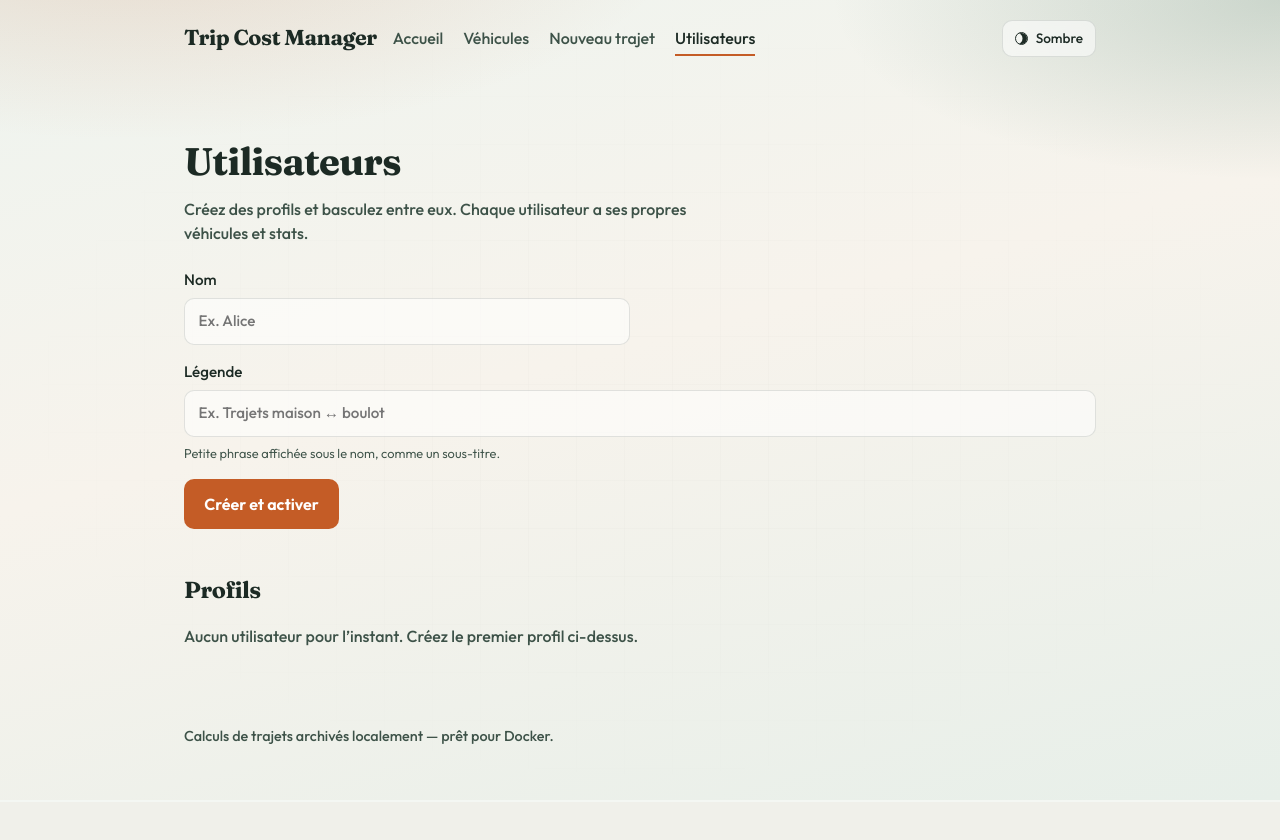
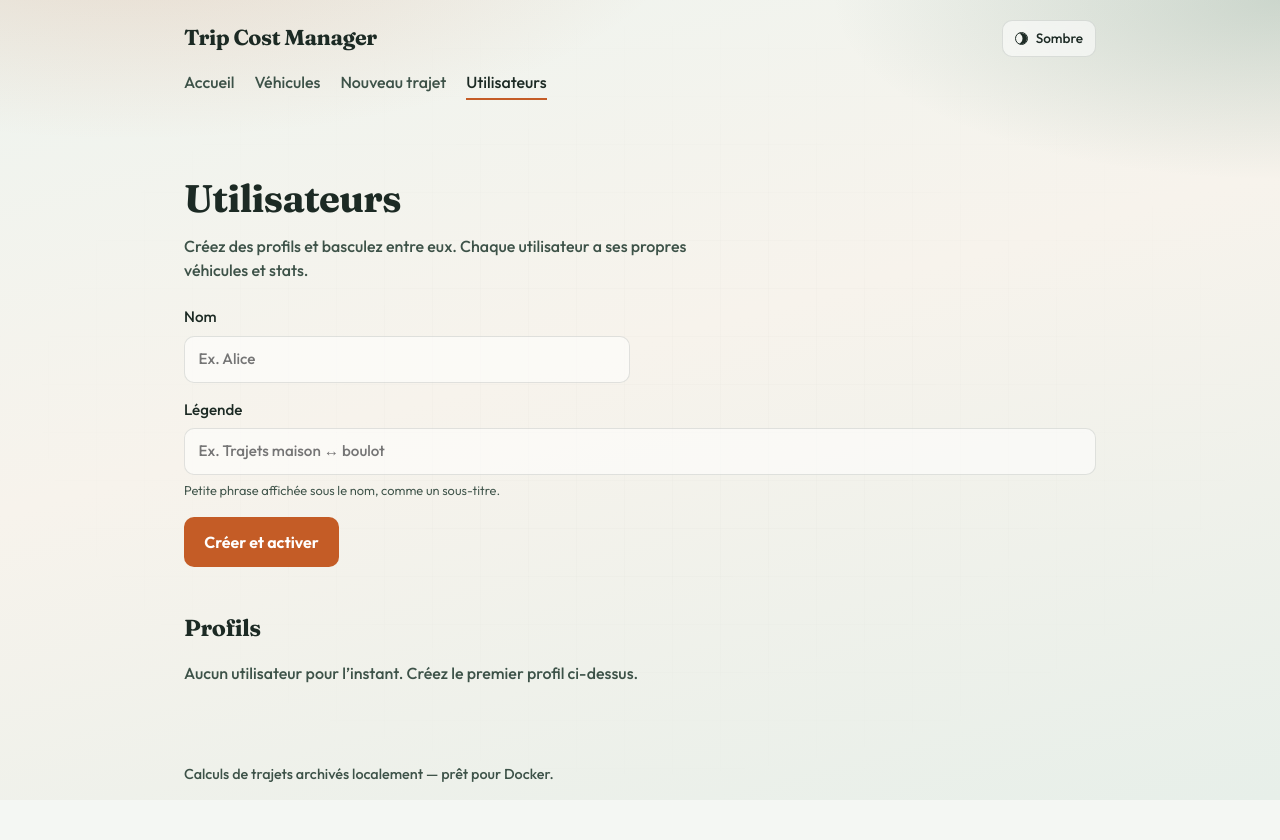
Before and after one commit to ElPaul0/Trip_cost_manager, a FastAPI app: page /users in a window 1280 px wide. Before the commit the page ends 744 px from the top, so only its background shows below. Run offline with FastAPI, Linux system fonts and the light colour scheme.

Commit message:
Fix dark mode default and pin theme toggle top-right.

```diff
--- a/app/static/style.css
+++ b/app/static/style.css
@@ -103,19 +103,23 @@ a:hover {
   margin: 0 auto;
   padding: 1.25rem 1.5rem 0.5rem;
   display: flex;
-  flex-wrap: wrap;
+  flex-direction: column;
+  gap: 0.85rem;
+}
+
+.header-top {
+  display: flex;
   align-items: center;
   justify-content: space-between;
   gap: 1rem;
 }
 
-.header-tools {
+.header-bottom {
   display: flex;
   flex-wrap: wrap;
   align-items: center;
-  justify-content: flex-end;
-  gap: 0.75rem 1rem;
-  margin-left: auto;
+  justify-content: space-between;
+  gap: 0.75rem 1.25rem;
 }
 
 .user-chip {
--- a/app/templates/base.html
+++ b/app/templates/base.html
@@ -1,5 +1,5 @@
 <!DOCTYPE html>
-<html lang="fr">
+<html lang="fr" data-theme="light">
 <head>
   <meta charset="UTF-8">
   <meta name="viewport" content="width=device-width, initial-scale=1.0">
@@ -8,10 +8,11 @@
     (function () {
       try {
         var stored = localStorage.getItem("tcm-theme");
-        var theme = stored === "dark" || stored === "light"
-          ? stored
-          : (window.matchMedia("(prefers-color-scheme: dark)").matches ? "dark" : "light");
-        document.documentElement.setAttribute("data-theme", theme);
+        if (stored === "dark" || stored === "light") {
+          document.documentElement.setAttribute("data-theme", stored);
+        } else {
+          document.documentElement.setAttribute("data-theme", "light");
+        }
       } catch (e) {
         document.documentElement.setAttribute("data-theme", "light");
       }
@@ -20,19 +21,25 @@
   <link rel="preconnect" href="https://fonts.googleapis.com">
   <link rel="preconnect" href="https://fonts.gstatic.com" crossorigin>
   <link href="https://fonts.googleapis.com/css2?family=Fraunces:opsz,wght@9..144,500;9..144,700&family=Outfit:wght@360;500;650&display=swap" rel="stylesheet">
-  <link rel="stylesheet" href="/static/style.css">
+  <link rel="stylesheet" href="/static/style.css?v=2">
 </head>
 <body>
   <div class="atmosphere" aria-hidden="true"></div>
   <header class="site-header">
+    <div class="header-top">
       <a class="brand" href="/">Trip Cost Manager</a>
+      <button type="button" class="theme-toggle" id="theme-toggle" aria-label="Activer le mode sombre">
+        <span class="theme-toggle-icon" aria-hidden="true"></span>
+        <span class="theme-toggle-label">Sombre</span>
+      </button>
+    </div>
+    <div class="header-bottom">
       <nav class="nav">
         <a href="/" class="{% if request.url.path == '/' %}active{% endif %}">Accueil</a>
         <a href="/vehicles" class="{% if request.url.path.startswith('/vehicles') %}active{% endif %}">Véhicules</a>
         <a href="/trips/new" class="{% if request.url.path.startswith('/trips') %}active{% endif %}">Nouveau trajet</a>
         <a href="/users" class="{% if request.url.path.startswith('/users') %}active{% endif %}">Utilisateurs</a>
       </nav>
-    <div class="header-tools">
       {% if active_user %}
       <div class="user-chip">
         <span class="user-chip-name">{{ active_user.name }}</span>
@@ -42,10 +49,6 @@
         <a href="/users" class="user-chip-link">Changer</a>
       </div>
       {% endif %}
-      <button type="button" class="theme-toggle" id="theme-toggle" aria-label="Activer le mode sombre">
-        <span class="theme-toggle-icon" aria-hidden="true"></span>
-        <span class="theme-toggle-label">Sombre</span>
-      </button>
     </div>
   </header>
   <main class="page">
@@ -62,12 +65,12 @@
 
       const sync = () => {
         const theme = root.getAttribute("data-theme") === "dark" ? "dark" : "light";
-        const nextLabel = theme === "dark" ? "Clair" : "Sombre";
         button.setAttribute(
           "aria-label",
           theme === "dark" ? "Activer le mode clair" : "Activer le mode sombre"
         );
-        button.querySelector(".theme-toggle-label").textContent = nextLabel;
+        button.querySelector(".theme-toggle-label").textContent =
+          theme === "dark" ? "Clair" : "Sombre";
       };
 
       button.addEventListener("click", () => {
```
Lines whose indentation alone changed are shown as unchanged.
